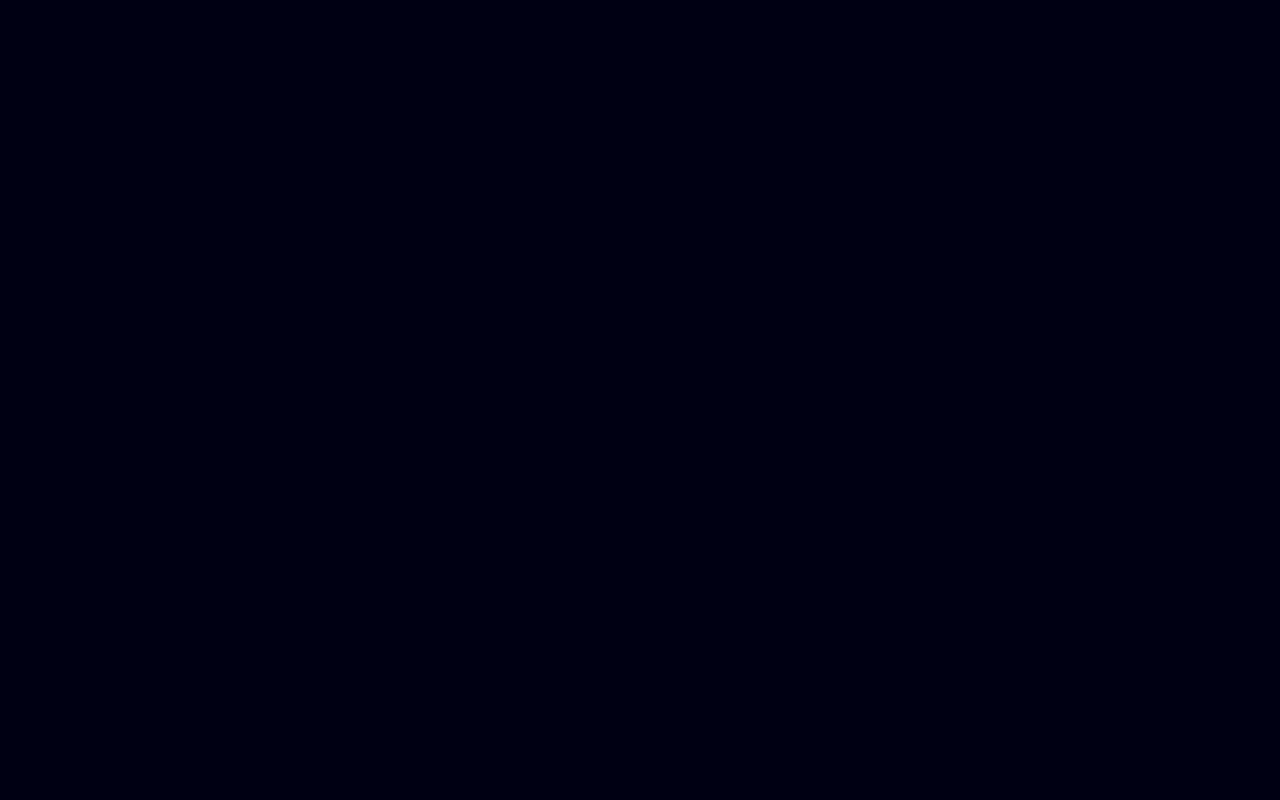
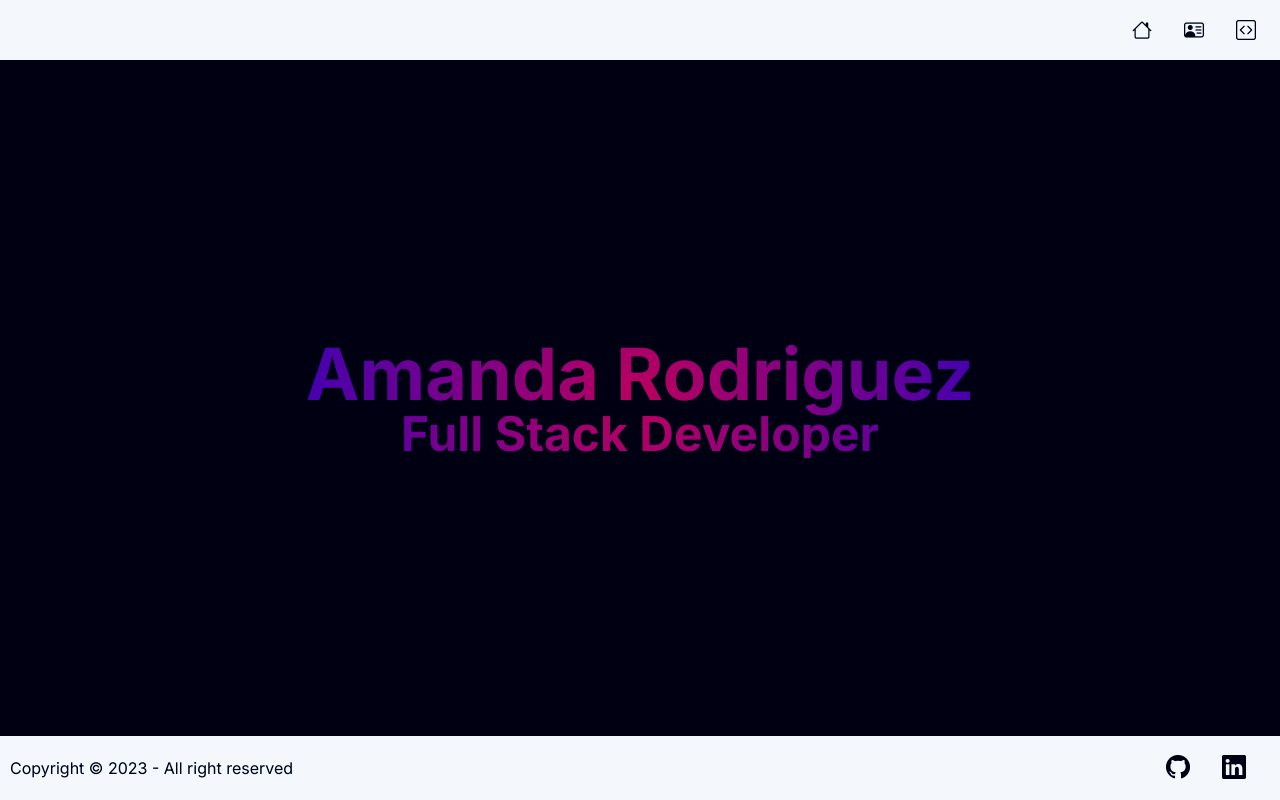
Before and after one commit to amandardz/arportfolio, a Next.js app: page / in a window 1280 px wide. Built offline with nearby package versions, Linux system fonts and the light colour scheme.

Commit message:
implementing nav, hero, footer components into the home page

```diff
--- a/app/page.js
+++ b/app/page.js
@@ -1,6 +1,13 @@
+import Footer from './components/Footer/footer';
+import Hero from './components/Hero/hero';
+import Navigation from './components/Navigation/navigation';
+
 export default function Home() {
   return (
     <main className='bg-base-content brightness-150, contrast-150 min-h-screen flex flex-col justify-between'>
+      <Navigation />
+      <Hero />
+      <Footer />
     </main>
   );
 }
```
